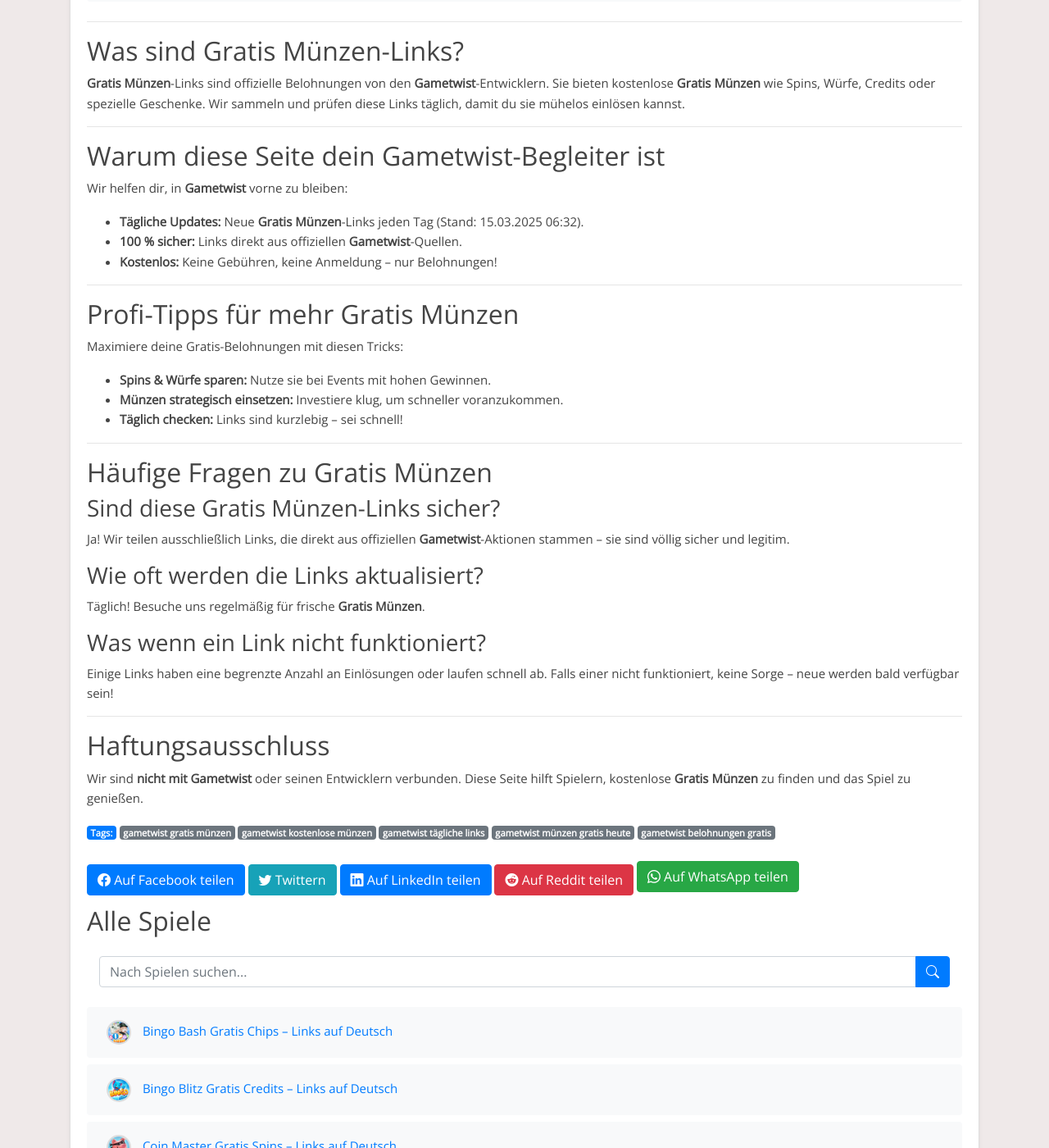
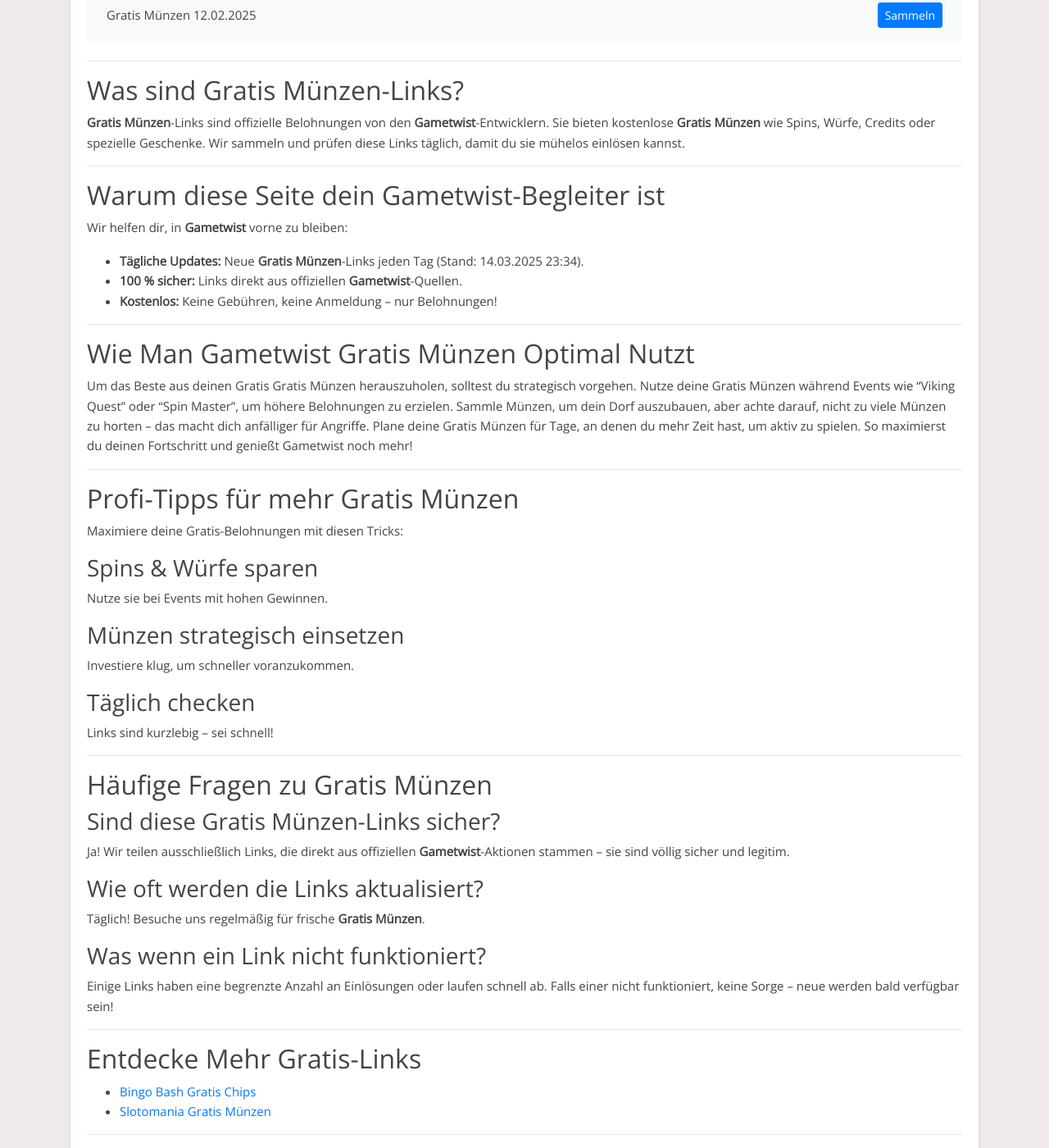
Before and after one commit to Prollad99/bs-de, a Jekyll site: the page built from _posts/2025-02-03-gametwist.md, in a window 1280 px wide and 1400 px high, scrolled down 7681 px. Shown: the whole window at 82% size. Built offline with Jekyll 4.4.1, drawn with Linux system fonts in a browser that asks for light colours; some of the changed text lies outside the part shown.

Commit message:
Update  links and content - 2025-03-15 06:34

```diff
--- a/_includes/gametwist_footer.html
+++ b/_includes/gametwist_footer.html
@@ -10,9 +10,15 @@
 
 Wir helfen dir, in **Gametwist** vorne zu bleiben:
 
-- **Tägliche Updates:** Neue **Gratis Münzen**-Links jeden Tag (Stand: 15.03.2025 06:32).
+- **Tägliche Updates:** Neue **Gratis Münzen**-Links jeden Tag (Stand: 14.03.2025 23:34).
 - **100 % sicher:** Links direkt aus offiziellen **Gametwist**-Quellen.
 - **Kostenlos:** Keine Gebühren, keine Anmeldung – nur Belohnungen!
+
+---
+
+## Wie Man Gametwist Gratis Münzen Optimal Nutzt
+
+Um das Beste aus deinen Gratis Gratis Münzen herauszuholen, solltest du strategisch vorgehen. Nutze deine Gratis Münzen während Events wie "Viking Quest" oder "Spin Master", um höhere Belohnungen zu erzielen. Sammle Münzen, um dein Dorf auszubauen, aber achte darauf, nicht zu viele Münzen zu horten – das macht dich anfälliger für Angriffe. Plane deine Gratis Münzen für Tage, an denen du mehr Zeit hast, um aktiv zu spielen. So maximierst du deinen Fortschritt und genießt Gametwist noch mehr!
 
 ---
 
@@ -20,9 +26,14 @@
 
 Maximiere deine Gratis-Belohnungen mit diesen Tricks:
 
-- **Spins & Würfe sparen:** Nutze sie bei Events mit hohen Gewinnen.
-- **Münzen strategisch einsetzen:** Investiere klug, um schneller voranzukommen.
-- **Täglich checken:** Links sind kurzlebig – sei schnell!
+### Spins & Würfe sparen
+Nutze sie bei Events mit hohen Gewinnen.
+
+### Münzen strategisch einsetzen
+Investiere klug, um schneller voranzukommen.
+
+### Täglich checken
+Links sind kurzlebig – sei schnell!
 
 ---
 
@@ -42,6 +53,13 @@
 
 ---
 
+## Entdecke Mehr Gratis-Links
+
+- [Bingo Bash Gratis Chips](/bingo-bash-gratis-chips/)
+- [Slotomania Gratis Münzen](/slotomania-gratis-muenzen/)
+
+---
+
 ## Haftungsausschluss
 
 Wir sind **nicht mit Gametwist** oder seinen Entwicklern verbunden. Diese Seite hilft Spielern, kostenlose **Gratis Münzen** zu finden und das Spiel zu genießen.
--- a/_includes/gametwist_post.html
+++ b/_includes/gametwist_post.html
@@ -1,4 +1,4 @@
-# Gametwist Gratis Gratis Münzen – Dein Täglicher Bonus
+# Tägliche Gametwist Gratis Gratis Münzen – Jetzt Sammeln!
 
 Willkommen bei deiner Quelle für **Gametwist Gratis Gratis Münzen**! Hier findest du täglich neue Links, um kostenlose Gratis Münzen und Belohnungen zu sammeln – perfekt für deutsche Spieler.
 
```
